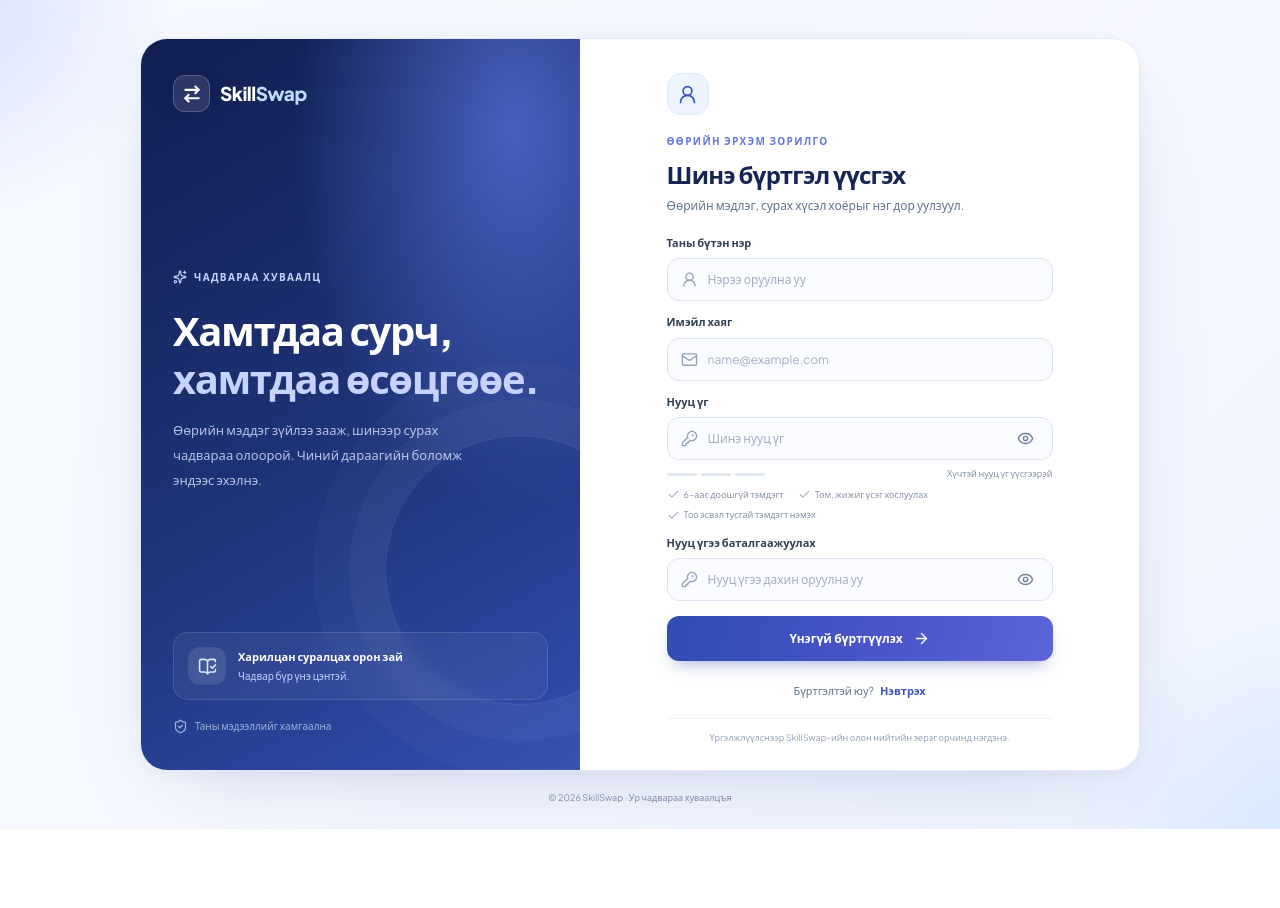
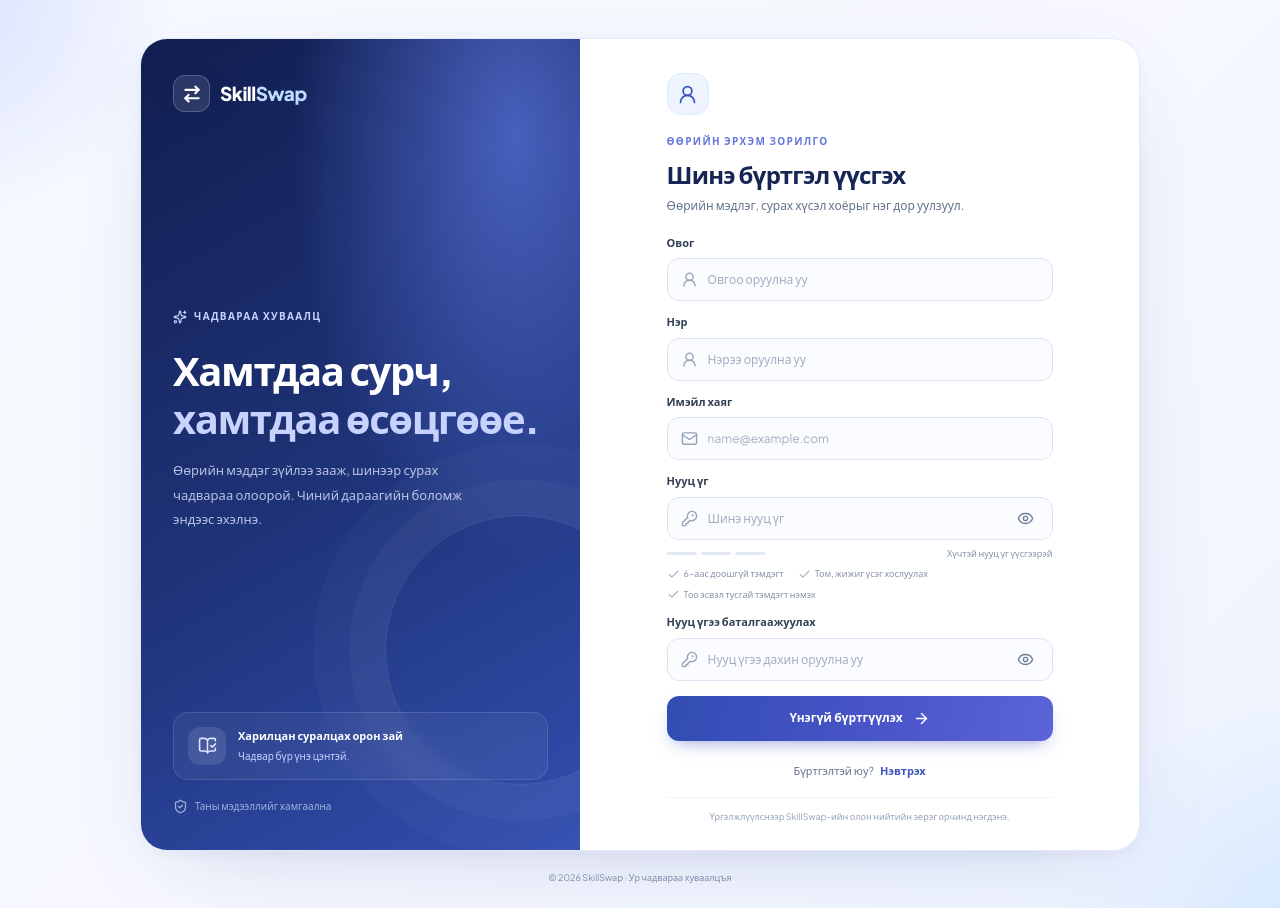
Before and after one commit to Tsetsge-dev/SkillSwap, a React (Vite) app in the folder frontend/: page /register in a window 1280 px wide. Before the commit the page ends 829 px from the top, so only its background shows below. Built offline with nearby package versions, Linux system fonts and the light colour scheme.

Commit message:
Collect surname and update creator credits

```diff
--- a/frontend/src/components/Footer.jsx
+++ b/frontend/src/components/Footer.jsx
@@ -11,14 +11,14 @@ const Footer = () => {
             <span className="grid h-8 w-8 place-items-center rounded-lg bg-indigo-700 text-white"><ArrowRightLeft className="h-4 w-4" aria-hidden="true" /></span>
             Skill<span className="text-indigo-700">Swap</span>
           </Link>
-          <p className="mt-2 text-xs text-slate-500">Мэддэгээ хуваалцаж, хамтдаа суралцъя.</p>
+          <p className="mt-2 text-xs text-slate-500">Мэдлэгээ хуваалцаж, хамтдаа суралцъя.</p>
         </div>
         <nav aria-label="Нэмэлт холбоос" className="flex flex-wrap gap-x-5 gap-y-2 text-xs font-semibold text-slate-600">
           <Link to="/explore" className="inline-flex items-center gap-1.5 rounded-md transition hover:text-indigo-700 focus-visible:outline focus-visible:outline-2 focus-visible:outline-offset-2 focus-visible:outline-indigo-600"><Search className="h-3.5 w-3.5" aria-hidden="true" />Хүмүүс</Link>
           <Link to="/assessment" className="inline-flex items-center gap-1.5 rounded-md transition hover:text-indigo-700 focus-visible:outline focus-visible:outline-2 focus-visible:outline-offset-2 focus-visible:outline-indigo-600"><Compass className="h-3.5 w-3.5" aria-hidden="true" />Чиглэлээ олох</Link>
         </nav>
         <div className="flex flex-col gap-2 text-[11px] md:items-end">
-          <p className="font-medium text-slate-600">Энэхүү вэбсайтыг <span className="font-bold text-indigo-800">Цэцэгжаргал, Чимэддорж</span> нар <span className="font-bold text-indigo-800">Girls&lt;/&gt;BoysCode2026</span> хөтөлбөрт зориулан бүтээв.</p>
+          <p className="font-medium text-slate-600">Энэхүү вэбсайтыг <span className="font-bold text-indigo-800">Б. Цэцэгжаргал, Б. Чимэддорж</span> нар <span className="font-bold text-indigo-800">Girls&lt;/&gt;BoysCode2026</span> хөтөлбөрт зориулан бүтээв.</p>
           <div className="flex flex-wrap items-center gap-x-2 gap-y-1 text-slate-500">
             <span className="font-semibold text-slate-600">Холбоо барих:</span>
             <a href="tel:+97685757578" className="rounded-sm font-semibold text-indigo-700 underline-offset-2 transition hover:text-indigo-900 hover:underline focus-visible:outline focus-visible:outline-2 focus-visible:outline-offset-2 focus-visible:outline-indigo-600">+976 8575 7578</a>
--- a/frontend/src/pages/Register.jsx
+++ b/frontend/src/pages/Register.jsx
@@ -8,7 +8,7 @@ import { getAuthErrorMessage, passwordChecks, validateRegistration } from '../se
 const Register = () => {
   const { register } = useAuth();
   const navigate = useNavigate();
-  const [form, setForm] = useState({ full_name: '', email: '', password: '', confirmPassword: '' });
+  const [form, setForm] = useState({ last_name: '', first_name: '', email: '', password: '', confirmPassword: '' });
   const [showPassword, setShowPassword] = useState(false);
   const [showConfirmation, setShowConfirmation] = useState(false);
   const [error, setError] = useState('');
@@ -34,7 +34,11 @@ const Register = () => {
     setLoading(true);
     setError('');
     try {
-      await register({ full_name: form.full_name.trim(), email: form.email.trim(), password: form.password });
+      await register({
+        full_name: `${form.last_name.trim()} ${form.first_name.trim()}`,
+        email: form.email.trim(),
+        password: form.password,
+      });
       navigate('/profile', { replace: true, state: { welcome: true } });
     } catch (authError) {
       setError(getAuthErrorMessage(authError, 'register'));
@@ -55,8 +59,12 @@ const Register = () => {
       <form className="auth-form" onSubmit={handleSubmit} noValidate>
         {error && <div className="auth-alert auth-alert-error" role="alert">{error}</div>}
         <div className="auth-field">
-          <label htmlFor="register-name">Таны бүтэн нэр</label>
-          <div className="auth-input-wrap"><UserRound size={17} aria-hidden="true" /><input id="register-name" type="text" name="full_name" value={form.full_name} onChange={handleChange} placeholder="Нэрээ оруулна уу" autoComplete="name" maxLength={120} required /></div>
+          <label htmlFor="register-last-name">Овог</label>
+          <div className="auth-input-wrap"><UserRound size={17} aria-hidden="true" /><input id="register-last-name" type="text" name="last_name" value={form.last_name} onChange={handleChange} placeholder="Овгоо оруулна уу" autoComplete="family-name" maxLength={60} required /></div>
+        </div>
+        <div className="auth-field">
+          <label htmlFor="register-first-name">Нэр</label>
+          <div className="auth-input-wrap"><UserRound size={17} aria-hidden="true" /><input id="register-first-name" type="text" name="first_name" value={form.first_name} onChange={handleChange} placeholder="Нэрээ оруулна уу" autoComplete="given-name" maxLength={60} required /></div>
         </div>
         <div className="auth-field">
           <label htmlFor="register-email">Имэйл хаяг</label>
--- a/frontend/src/services/authValidation.js
+++ b/frontend/src/services/authValidation.js
@@ -6,8 +6,9 @@ export const passwordChecks = (password) => [
   { label: 'Тоо эсвэл тусгай тэмдэгт нэмэх', valid: /[0-9]|[^a-zA-Z]/.test(password) },
 ];
 
-export const validateRegistration = ({ full_name, email, password, confirmPassword }) => {
-  if (!full_name.trim()) return 'Нэрээ оруулна уу.';
+export const validateRegistration = ({ last_name, first_name, email, password, confirmPassword }) => {
+  if (!last_name?.trim()) return 'Овгоо оруулна уу.';
+  if (!first_name?.trim()) return 'Нэрээ оруулна уу.';
   if (!validateEmail(email)) return 'Зөв имэйл хаяг оруулна уу.';
   if (password.length < 6) return 'Нууц үг 6-аас доошгүй тэмдэгт байна.';
   if (new TextEncoder().encode(password).length > 72) return 'Нууц үг 72 байтаас хэтрэхгүй байна.';
```
Also changed, not shown: 1 other file (tests, documents, lock files or other folders).
